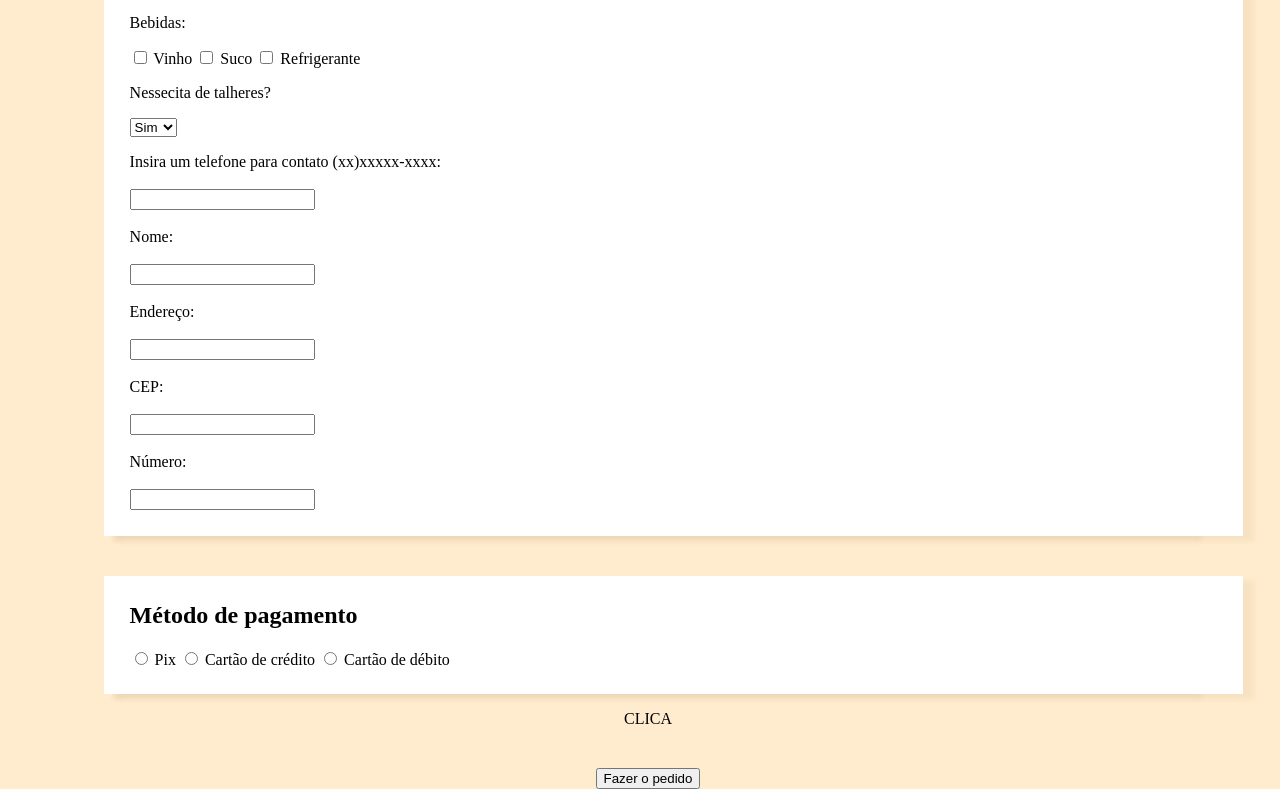
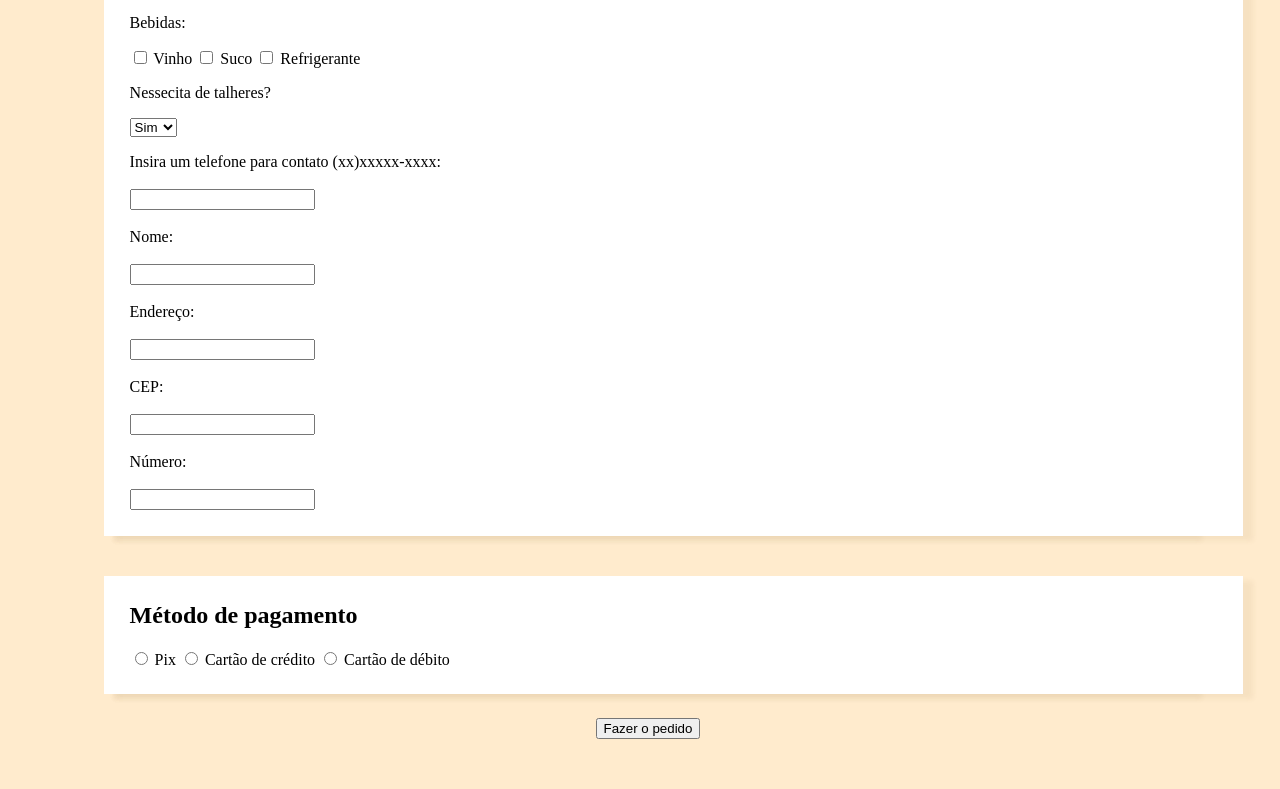
Before and after one commit to Kiwiiee/Atividade_1-Front-end-dinamico, a plain HTML site: page index.html in a window 1280 px wide. Shown: the part 419-1208 px from the top of the page. After the commit the page ends 1158 px from the top, so only its background shows below. Drawn offline with Linux system fonts and the light colour scheme.

Commit message:
Update index.html

```diff
--- a/index.html
+++ b/index.html
@@ -144,7 +144,6 @@
 
         </form>
 
-        <P onclick="verificar()">CLICA</P>
 
             <button type="submit" form="formulario" value="Submit" onclick="verificar()">Fazer o pedido</button>
 
```
